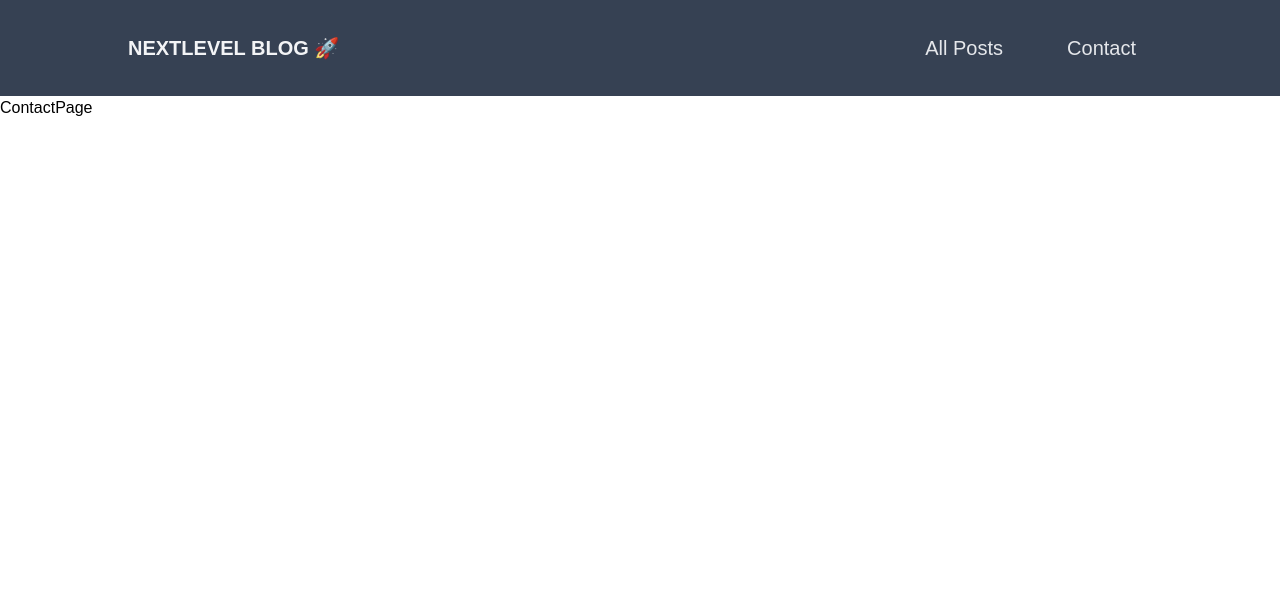
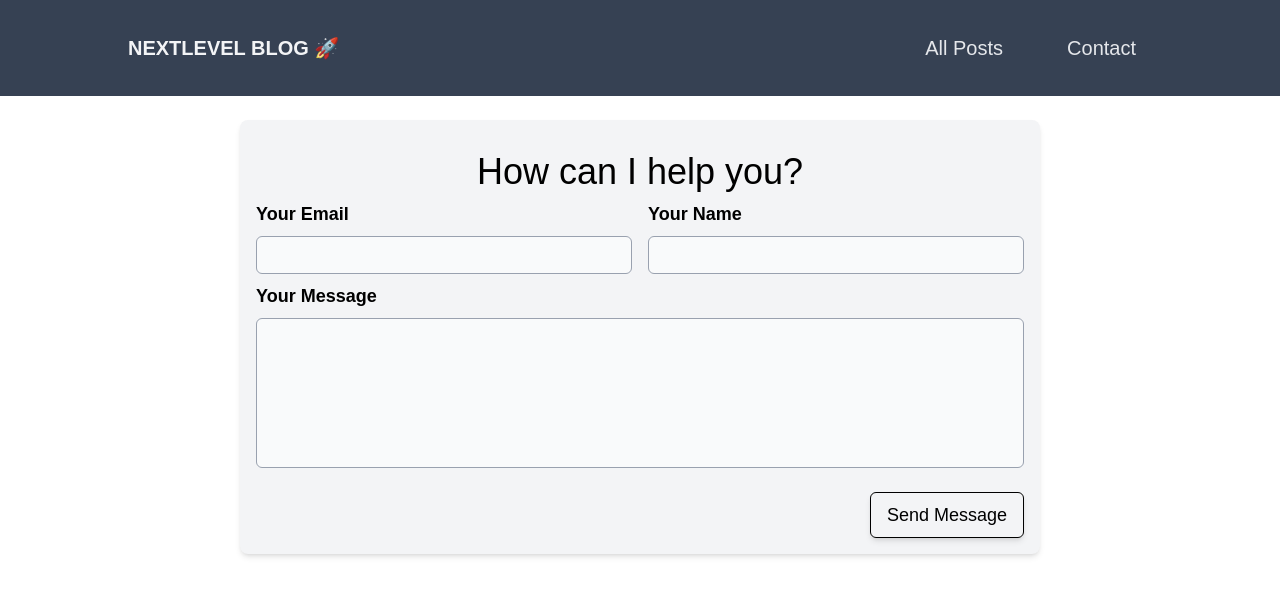
Before and after one commit to nadiia-dev/blog, a Next.js app: page /contact in a window 1280 px wide. Shown: the top 596 px of the page. Built offline with nearby package versions, Linux system fonts and the light colour scheme.

Commit message:
add contact form

```diff
--- /dev/null
+++ b/components/contact/ContactForm.tsx
@@ -0,0 +1,54 @@
+const ContactForm = () => {
+  return (
+    <section className="my-6 mx-auto rounded-lg bg-gray-100 w-[90%] max-w-[50rem] p-4 shadow-md text-lg">
+      <h1 className="text-3xl mt-4 mb-0 text-left md:text-4xl md:text-center">
+        How can I help you?
+      </h1>
+      <form>
+        <div className="flex flex-wrap gap-4">
+          <div className="flex-1 min-w-[10rem]">
+            <label htmlFor="email" className="block font-bold my-2">
+              Your Email
+            </label>
+            <input
+              className="w-full p-1 rounded-md border border-gray-400 bg-gray-50 resize-none"
+              type="email"
+              id="email"
+              required
+            />
+          </div>
+          <div className="flex-1 min-w-[10rem]">
+            <label htmlFor="name" className="block font-bold my-2">
+              Your Name
+            </label>
+            <input
+              className="w-full p-1 rounded-md border border-gray-400 bg-gray-50 resize-none"
+              type="text"
+              id="name"
+              required
+            />
+          </div>
+        </div>
+        <div className="flex-1 min-w-[10rem]">
+          <label htmlFor="message" className="block font-bold my-2">
+            Your Message
+          </label>
+          <textarea
+            className="w-full p-1 rounded-md border border-gray-400 bg-gray-50 resize-none"
+            id="message"
+            rows={5}
+            required
+          ></textarea>
+        </div>
+
+        <div className="mt-4 text-right">
+          <button className="font-inherit cursor-pointer bg-primary-700 border border-primary-700 py-2 px-4 rounded-md text-primary-50 shadow-md hover:bg-primary-500 hover:border-primary-500">
+            Send Message
+          </button>
+        </div>
+      </form>
+    </section>
+  );
+};
+
+export default ContactForm;
--- a/pages/contact.tsx
+++ b/pages/contact.tsx
@@ -1,5 +1,11 @@
+import ContactForm from "@/components/contact/ContactForm";
+
 const ContactPage = () => {
-  return <div>ContactPage</div>;
+  return (
+    <>
+      <ContactForm />
+    </>
+  );
 };
 
 export default ContactPage;
```
